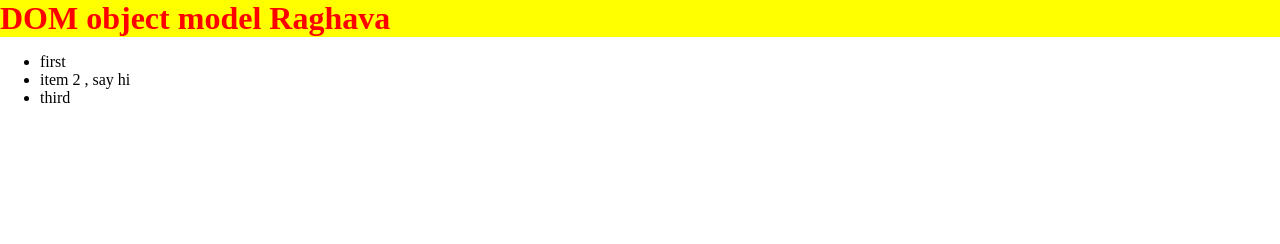
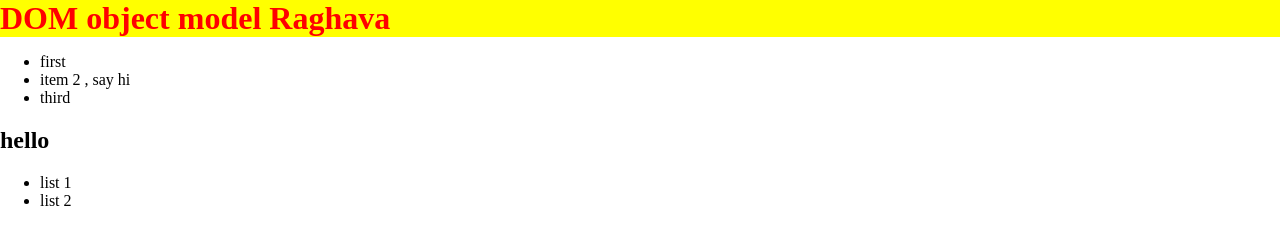
Before and after one commit to RAGHAVENDRA6021/JavascriptLearn, a plain HTML site: page working with dom/index.html in a window 1280 px wide. Drawn offline with Linux system fonts and the light colour scheme.

Commit message:
feat(dom): Dom styling and adding element nodes

```diff
--- a/working with dom/index.html
+++ b/working with dom/index.html
@@ -15,6 +15,7 @@
       <li>second</li>
       <li>third</li>
     </ul>
+    <section></section>
   </body>
   <script>
     const h1 = document.querySelector('h1');
@@ -34,5 +35,24 @@
     console.log(ul.childNodes); //contains text nodes & element nodes  each text nodes contain data, it will act as text content in element nodes
     console.log(document.querySelector('li:last-of-type'));
     console.log(ul.lastElementChild);
+    console.log(document.querySelector('li').parentNode); // parentElement/parentNode returns immediate parent
+    // to select nearest ancestor
+    console.log(ul.closest('body'));
+    // to select siblings - previousElementSibling, nextElementSibling
+    console.log(ul.previousElementSibling);
+    //get className
+    console.log(h1.className);
+    //h1.classList.contains('first')
+    //h1.classList.toggle('first')
+    document.querySelector('section').innerHTML = `<h2> hello </h2>`;
+    const section = document.querySelector('section');
+    const list1 = document.createElement('ul');
+    for (ele of ['list 1', 'list 2']) {
+      const liTag = document.createElement('li');
+      liTag.textContent = ele;
+      list1.appendChild(liTag);
+    }
+    section.append(list1);
+    //we can prepend as well
   </script>
 </html>
```
Also changed, not shown: images/image-1.png (added), working with dom/image-1.png (added), working with dom/image.png (added), 1 other file.
